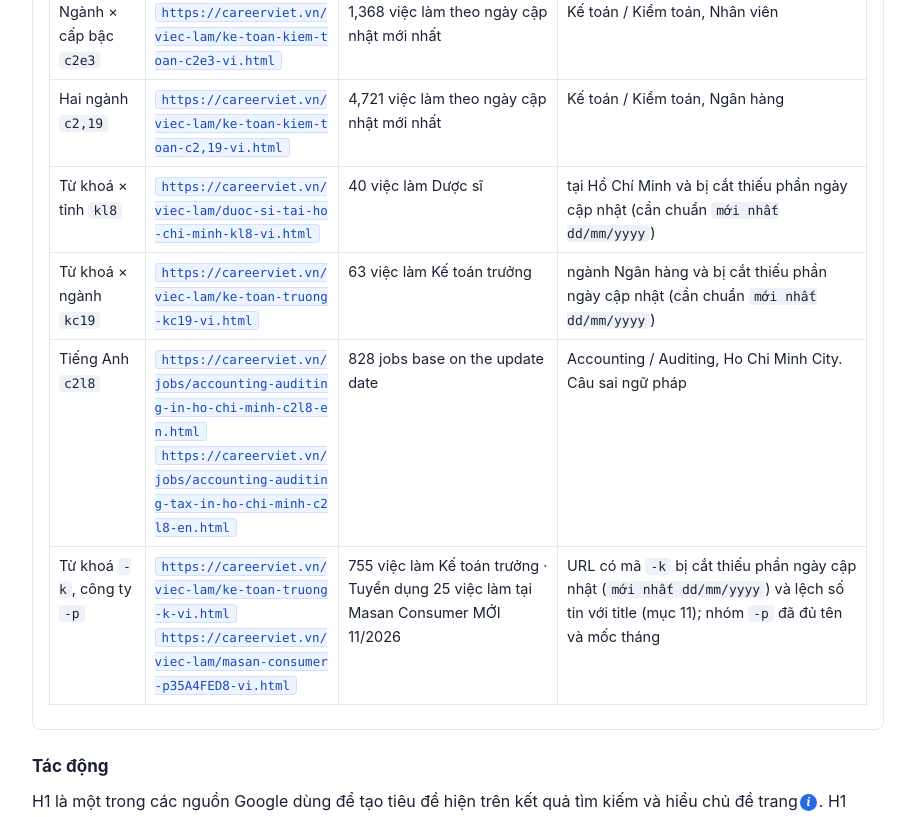
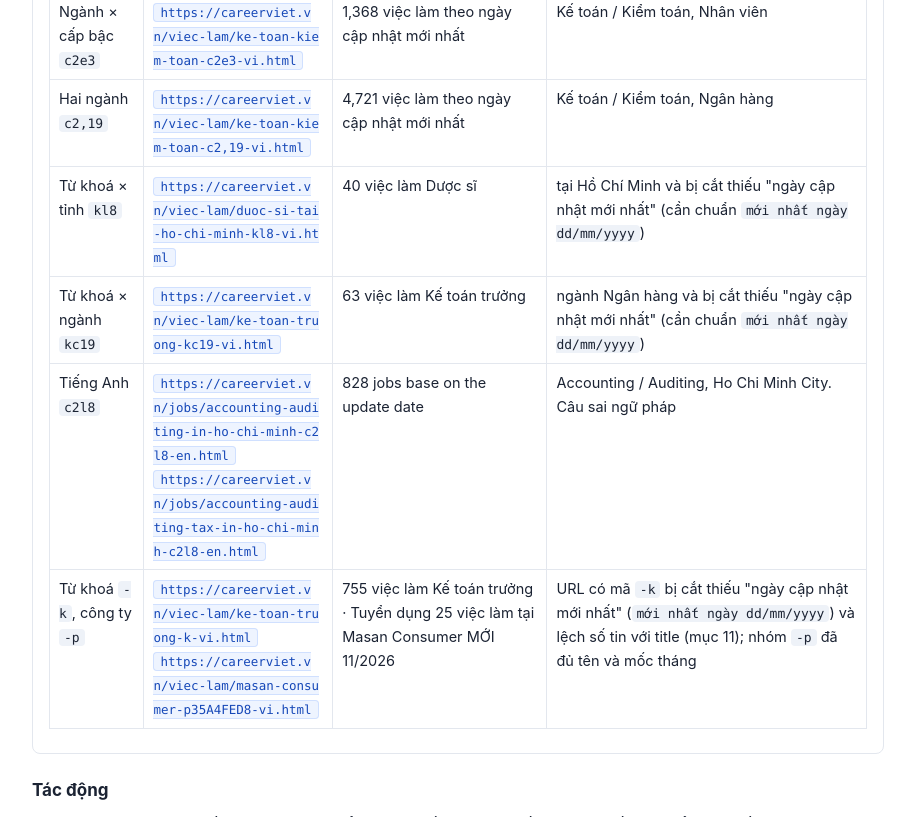
Before and after one commit to GTVSEO/gtv-client-previews, a plain HTML site: page careerviet-technical-issues-2026-1d89dbc4/index.html in a window 1280 px wide. Shown: the part 10940-11757 px from the top of the page, without its empty margins (302-1217 px from the left). Drawn offline with Linux system fonts and the light colour scheme.

Commit message:
careerviet-technical-issues: use exact H1 suffix 'moi nhat ngay dd/mm/yyyy' with Duoc si example

```diff
--- a/careerviet-technical-issues-2026-1d89dbc4/index.html
+++ b/careerviet-technical-issues-2026-1d89dbc4/index.html
@@ -482,7 +482,7 @@ module.exports = {
 
 <!-- ============ 3 ============ -->
 <h2 id="v3" data-toc="3. H1 thiếu ngành, tỉnh, quận" data-p="p1"><span class="tag p1">P1</span>3. H1 trong HTML máy chủ thiếu ngành, tỉnh, quận</h2>
-<div class="lead"><b>Tóm tắt:</b> HTML do máy chủ trả về có H1 chung chung ở nhóm ngành, tỉnh, quận (ví dụ "828 việc làm theo ngày cập nhật mới nhất"), còn ở các URL có mã <code>-k</code> (gồm <code>-kl</code>, <code>-kc</code>) lại bị cắt thiếu phần ngày cập nhật. Sau khi sửa mục 1, đây là H1 mà Google sẽ đọc trên hàng nghìn trang, nên cần sửa cùng đợt theo mẫu chuẩn kèm <code>mới nhất dd/mm/yyyy</code>.</div>
+<div class="lead"><b>Tóm tắt:</b> HTML do máy chủ trả về có H1 chung chung ở nhóm ngành, tỉnh, quận (ví dụ "828 việc làm theo ngày cập nhật mới nhất"), còn ở các URL có mã <code>-k</code> (gồm <code>-kl</code>, <code>-kc</code>) lại bị cắt thiếu phần ngày cập nhật. Sau khi sửa mục 1, đây là H1 mà Google sẽ đọc trên hàng nghìn trang, nên cần sửa cùng đợt theo mẫu chuẩn kèm <code>mới nhất ngày dd/mm/yyyy</code>.</div>
 
 <div class="ba">
 <div><div class="code-hd bad"><span>HTML máy chủ trả về</span><button class="cp" type="button">Chép mẫu</button></div><pre><code>&lt;div class="job-found-amout"&gt;
@@ -490,7 +490,7 @@ module.exports = {
 <div><div class="code-hd good"><span>Sau khi JavaScript chạy</span><button class="cp" type="button">Chép mẫu</button></div><pre><code><span class="dl-g">&lt;h1&gt;828 việc làm Kế toán / Kiểm toán tại</span><span class="dl-g">Hồ Chí Minh theo ngày cập nhật mới nhất&lt;/h1&gt;</span></code></pre></div>
 </div>
 <figure><img src="assets/client-v1/h1-sau-khi-chay-js.png" alt="Trang Kế toán tại Hồ Chí Minh sau khi JavaScript chạy"><figcaption>Trang <a class="u" href="https://careerviet.vn/viec-lam/ke-toan-kiem-toan-tai-ho-chi-minh-c2l8-vi.html" target="_blank" rel="noopener">https://careerviet.vn/viec-lam/ke-toan-kiem-toan-tai-ho-chi-minh-c2l8-vi.html</a> trên trình duyệt (12:07 ngày 26/11): người dùng thấy H1 đủ ngành và tỉnh. Bản HTML máy chủ gửi cho Googlebot thì thiếu hai thông tin này.</figcaption></figure>
-<p><b>Lưu ý về nhóm URL từ khoá (<code>-k</code>):</b> hiện trạng H1 ở các URL có mã <code>-k</code>, <code>-kl</code>, <code>-kc</code> đang bị cắt thiếu phần "ngày cập nhật mới nhất" (ví dụ <a class="u" href="https://careerviet.vn/viec-lam/ke-toan-truong-k-vi.html" target="_blank" rel="noopener">ke-toan-truong-k</a> chỉ hiện "755 việc làm Kế toán trưởng", còn <a class="u" href="https://careerviet.vn/viec-lam/duoc-si-tai-ho-chi-minh-kl8-vi.html" target="_blank" rel="noopener">kl8</a> sau khi chạy JavaScript cũng chỉ hiện "40 việc làm Dược sĩ tại Hồ Chí Minh"). Cần chuẩn hoá đồng nhất thành cụm <code>mới nhất dd/mm/yyyy</code> (ví dụ <code>mới nhất 26/11/2026</code>) trên tất cả nhóm trang.</p>
+<p><b>Lưu ý về nhóm URL từ khoá (<code>-k</code>):</b> hiện trạng H1 ở các URL có mã <code>-k</code>, <code>-kl</code>, <code>-kc</code> đang bị cắt thiếu "ngày cập nhật mới nhất" (ví dụ <a class="u" href="https://careerviet.vn/viec-lam/ke-toan-truong-k-vi.html" target="_blank" rel="noopener">ke-toan-truong-k</a> chỉ hiện "755 việc làm Kế toán trưởng", còn <a class="u" href="https://careerviet.vn/viec-lam/duoc-si-tai-ho-chi-minh-kl8-vi.html" target="_blank" rel="noopener">kl8</a> sau khi chạy JavaScript cũng chỉ hiện "40 việc làm Dược sĩ tại Hồ Chí Minh"). Cần chuẩn hoá đồng nhất thành cụm <code>mới nhất ngày dd/mm/yyyy</code> (ví dụ <code>40 việc làm Dược sĩ tại Hồ Chí Minh mới nhất ngày 26/11/2026</code>) trên tất cả nhóm trang.</p>
 
 <details open><summary>H1 đo được trên 13 loại trang</summary><div class="in"><div class="tw"><table>
 <tr><th>Loại trang</th><th>URL đo trực tiếp</th><th>H1 trong HTML máy chủ</th><th>Thông tin còn thiếu</th></tr>
@@ -503,10 +503,10 @@ module.exports = {
 <tr><td>Ngành <code>c26</code></td><td><a class="u" href="https://careerviet.vn/viec-lam/dau-khi-c26-vi.html" target="_blank" rel="noopener">https://careerviet.vn/viec-lam/dau-khi-c26-vi.html</a></td><td>72 việc làm theo ngày cập nhật mới nhất</td><td>Dầu khí</td></tr>
 <tr><td>Ngành × cấp bậc <code>c2e3</code></td><td><a class="u" href="https://careerviet.vn/viec-lam/ke-toan-kiem-toan-c2e3-vi.html" target="_blank" rel="noopener">https://careerviet.vn/viec-lam/ke-toan-kiem-toan-c2e3-vi.html</a></td><td>1,368 việc làm theo ngày cập nhật mới nhất</td><td>Kế toán / Kiểm toán, Nhân viên</td></tr>
 <tr><td>Hai ngành <code>c2,19</code></td><td><a class="u" href="https://careerviet.vn/viec-lam/ke-toan-kiem-toan-c2,19-vi.html" target="_blank" rel="noopener">https://careerviet.vn/viec-lam/ke-toan-kiem-toan-c2,19-vi.html</a></td><td>4,721 việc làm theo ngày cập nhật mới nhất</td><td>Kế toán / Kiểm toán, Ngân hàng</td></tr>
-<tr><td>Từ khoá × tỉnh <code>kl8</code></td><td><a class="u" href="https://careerviet.vn/viec-lam/duoc-si-tai-ho-chi-minh-kl8-vi.html" target="_blank" rel="noopener">https://careerviet.vn/viec-lam/duoc-si-tai-ho-chi-minh-kl8-vi.html</a></td><td>40 việc làm Dược sĩ</td><td>tại Hồ Chí Minh và bị cắt thiếu phần ngày cập nhật (cần chuẩn <code>mới nhất dd/mm/yyyy</code>)</td></tr>
-<tr><td>Từ khoá × ngành <code>kc19</code></td><td><a class="u" href="https://careerviet.vn/viec-lam/ke-toan-truong-kc19-vi.html" target="_blank" rel="noopener">https://careerviet.vn/viec-lam/ke-toan-truong-kc19-vi.html</a></td><td>63 việc làm Kế toán trưởng</td><td>ngành Ngân hàng và bị cắt thiếu phần ngày cập nhật (cần chuẩn <code>mới nhất dd/mm/yyyy</code>)</td></tr>
+<tr><td>Từ khoá × tỉnh <code>kl8</code></td><td><a class="u" href="https://careerviet.vn/viec-lam/duoc-si-tai-ho-chi-minh-kl8-vi.html" target="_blank" rel="noopener">https://careerviet.vn/viec-lam/duoc-si-tai-ho-chi-minh-kl8-vi.html</a></td><td>40 việc làm Dược sĩ</td><td>tại Hồ Chí Minh và bị cắt thiếu "ngày cập nhật mới nhất" (cần chuẩn <code>mới nhất ngày dd/mm/yyyy</code>)</td></tr>
+<tr><td>Từ khoá × ngành <code>kc19</code></td><td><a class="u" href="https://careerviet.vn/viec-lam/ke-toan-truong-kc19-vi.html" target="_blank" rel="noopener">https://careerviet.vn/viec-lam/ke-toan-truong-kc19-vi.html</a></td><td>63 việc làm Kế toán trưởng</td><td>ngành Ngân hàng và bị cắt thiếu "ngày cập nhật mới nhất" (cần chuẩn <code>mới nhất ngày dd/mm/yyyy</code>)</td></tr>
 <tr><td>Tiếng Anh <code>c2l8</code></td><td><a class="u" href="https://careerviet.vn/jobs/accounting-auditing-in-ho-chi-minh-c2l8-en.html" target="_blank" rel="noopener">https://careerviet.vn/jobs/accounting-auditing-in-ho-chi-minh-c2l8-en.html</a><br><a class="u" href="https://careerviet.vn/jobs/accounting-auditing-tax-in-ho-chi-minh-c2l8-en.html" target="_blank" rel="noopener">https://careerviet.vn/jobs/accounting-auditing-tax-in-ho-chi-minh-c2l8-en.html</a></td><td>828 jobs base on the update date</td><td>Accounting / Auditing, Ho Chi Minh City. Câu sai ngữ pháp</td></tr>
-<tr><td>Từ khoá <code>-k</code>, công ty <code>-p</code></td><td><a class="u" href="https://careerviet.vn/viec-lam/ke-toan-truong-k-vi.html" target="_blank" rel="noopener">https://careerviet.vn/viec-lam/ke-toan-truong-k-vi.html</a><br><a class="u" href="https://careerviet.vn/viec-lam/masan-consumer-p35A4FED8-vi.html" target="_blank" rel="noopener">https://careerviet.vn/viec-lam/masan-consumer-p35A4FED8-vi.html</a></td><td>755 việc làm Kế toán trưởng · Tuyển dụng 25 việc làm tại Masan Consumer MỚI 11/2026</td><td>URL có mã <code>-k</code> bị cắt thiếu phần ngày cập nhật (<code>mới nhất dd/mm/yyyy</code>) và lệch số tin với title (mục 11); nhóm <code>-p</code> đã đủ tên và mốc tháng</td></tr>
+<tr><td>Từ khoá <code>-k</code>, công ty <code>-p</code></td><td><a class="u" href="https://careerviet.vn/viec-lam/ke-toan-truong-k-vi.html" target="_blank" rel="noopener">https://careerviet.vn/viec-lam/ke-toan-truong-k-vi.html</a><br><a class="u" href="https://careerviet.vn/viec-lam/masan-consumer-p35A4FED8-vi.html" target="_blank" rel="noopener">https://careerviet.vn/viec-lam/masan-consumer-p35A4FED8-vi.html</a></td><td>755 việc làm Kế toán trưởng · Tuyển dụng 25 việc làm tại Masan Consumer MỚI 11/2026</td><td>URL có mã <code>-k</code> bị cắt thiếu "ngày cập nhật mới nhất" (<code>mới nhất ngày dd/mm/yyyy</code>) và lệch số tin với title (mục 11); nhóm <code>-p</code> đã đủ tên và mốc tháng</td></tr>
 </table></div></div></details>
 
 <h3>Tác động</h3>
@@ -516,18 +516,18 @@ module.exports = {
 <ul>
 <li>Dựng H1 ở máy chủ từ cùng dữ liệu với <code>&lt;title&gt;</code>: ngành, tỉnh, quận, cấp bậc, từ khoá.</li>
 <li>Client không ghi đè H1 bằng nội dung khác.</li>
-<li>Chuyển cụm "theo ngày cập nhật mới nhất" thành dạng <code>mới nhất dd/mm/yyyy</code> (ví dụ "mới nhất 26/11/2026") và cập nhật đồng nhất ở mọi nhóm trang, gồm cả nhóm có mã <code>-k</code>, <code>-kl</code>, <code>-kc</code> đang bị cắt thiếu phần này.</li>
+<li>Chuyển cụm "theo ngày cập nhật mới nhất" thành dạng <code>mới nhất ngày dd/mm/yyyy</code> (ví dụ "mới nhất ngày 26/11/2026") và cập nhật đồng nhất ở mọi nhóm trang, gồm cả nhóm có mã <code>-k</code>, <code>-kl</code>, <code>-kc</code> đang bị cắt thiếu phần này.</li>
 </ul></div>
 <div class="box dod"><h4>Tiêu chí nghiệm thu</h4>
 <ul>
-<li>Trên 13 loại trang ở bảng trên, H1 trong HTML <code>curl</code> chứa đủ tên ngành, tỉnh, quận có trong <code>&lt;title&gt;</code> và có cụm <code>mới nhất dd/mm/yyyy</code> đồng nhất (cả ở nhóm <code>-k</code>, <code>-kl</code>, <code>-kc</code>).</li>
+<li>Trên 13 loại trang ở bảng trên, H1 trong HTML <code>curl</code> chứa đủ tên ngành, tỉnh, quận có trong <code>&lt;title&gt;</code> và có cụm <code>mới nhất ngày dd/mm/yyyy</code> đồng nhất (cả ở nhóm <code>-k</code>, <code>-kl</code>, <code>-kc</code>).</li>
 <li>H1 trước và sau khi JavaScript chạy giống nhau.</li>
 <li>Console không báo lỗi hydration ở H1.</li>
 </ul></div></div>
 
 <div class="sol">
 <div class="sol-t">Mẫu sửa 3: Dựng H1 trên máy chủ từ cùng biến ngành, tỉnh, quận và ngày cập nhật với title</div>
-<p>Tạo một hàm dùng chung trên Server Component để dựng tiêu đề từ biến ngành, tỉnh, quận, cấp bậc, từ khoá và ngày cập nhật. Cả <code>generateMetadata</code> lẫn thẻ <code>&lt;h1&gt;</code> đều gọi hàm này, chuẩn hoá cụm cuối thành "mới nhất dd/mm/yyyy" đồng nhất cho mọi nhóm trang và không để Client Component ghi đè.</p>
+<p>Tạo một hàm dùng chung trên Server Component để dựng tiêu đề từ biến ngành, tỉnh, quận, cấp bậc, từ khoá và ngày cập nhật. Cả <code>generateMetadata</code> lẫn thẻ <code>&lt;h1&gt;</code> đều gọi hàm này, chuẩn hoá cụm cuối thành "mới nhất ngày dd/mm/yyyy" đồng nhất cho mọi nhóm trang và không để Client Component ghi đè.</p>
 <div class="ba">
 <div><div class="code-hd bad"><span>Hiện tại (H1 SSR chung chung hoặc thiếu ngày cập nhật ở -k)</span><button class="cp" type="button">Chép mẫu</button></div><pre><code>export default function ListingHeader({ total }) {
   return (
@@ -535,7 +535,7 @@ module.exports = {
 <span class="dl-r">      &lt;h1&gt;{total} việc làm theo ngày cập nhật mới nhất&lt;/h1&gt;</span>    &lt;/div&gt;
   );
 }</code></pre></div>
-<div><div class="code-hd good"><span>Cách sửa (SSR đủ thực thể + "mới nhất dd/mm/yyyy" đồng nhất)</span><button class="cp" type="button">Chép mẫu</button></div><pre><code><span class="dl-g">export function buildListingH1({ total, industry, location, district, keyword, updatedDate, page }) {</span><span class="dl-g">  const parts = [`${total.toLocaleString('en-US')} việc làm`];</span><span class="dl-g">  if (keyword) parts.push(keyword);</span><span class="dl-g">  if (industry) parts.push(industry.name);</span><span class="dl-g">  if (district) parts.push(`tại ${district.name}, ${location.name}`);</span><span class="dl-g">  else if (location) parts.push(`tại ${location.name}`);</span><span class="dl-g">  if (updatedDate) parts.push(`mới nhất ${updatedDate}`);</span><span class="dl-g">  if (page &gt; 1) parts.push(`- Trang ${page}`);</span><span class="dl-g">  return parts.join(' ');</span><span class="dl-g">}</span></code></pre></div>
+<div><div class="code-hd good"><span>Cách sửa (SSR đủ thực thể + "mới nhất ngày dd/mm/yyyy" đồng nhất)</span><button class="cp" type="button">Chép mẫu</button></div><pre><code><span class="dl-g">export function buildListingH1({ total, industry, location, district, keyword, updatedDate, page }) {</span><span class="dl-g">  const parts = [`${total.toLocaleString('en-US')} việc làm`];</span><span class="dl-g">  if (keyword) parts.push(keyword);</span><span class="dl-g">  if (industry) parts.push(industry.name);</span><span class="dl-g">  if (district) parts.push(`tại ${district.name}, ${location.name}`);</span><span class="dl-g">  else if (location) parts.push(`tại ${location.name}`);</span><span class="dl-g">  if (updatedDate) parts.push(`mới nhất ngày ${updatedDate}`);</span><span class="dl-g">  if (page &gt; 1) parts.push(`- Trang ${page}`);</span><span class="dl-g">  return parts.join(' ');</span><span class="dl-g">}</span></code></pre></div>
 </div>
 </div>
 
```
